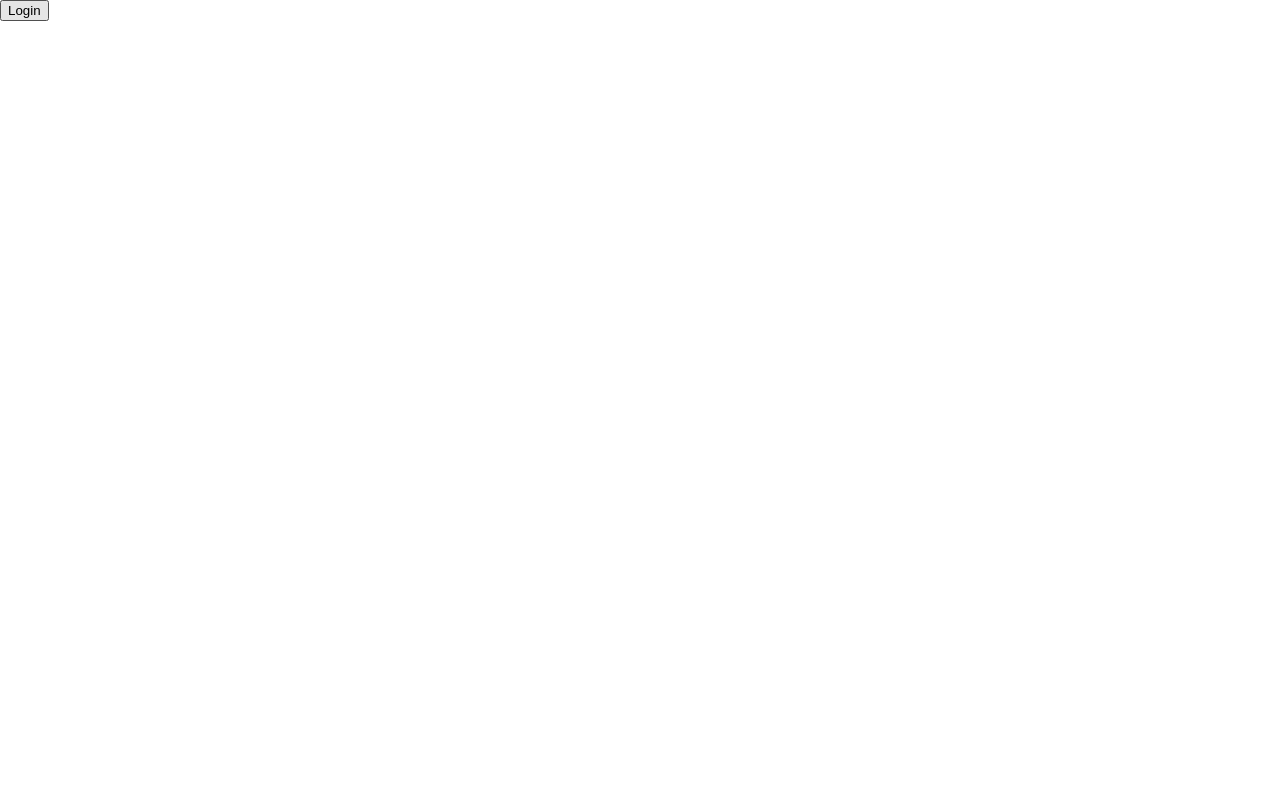
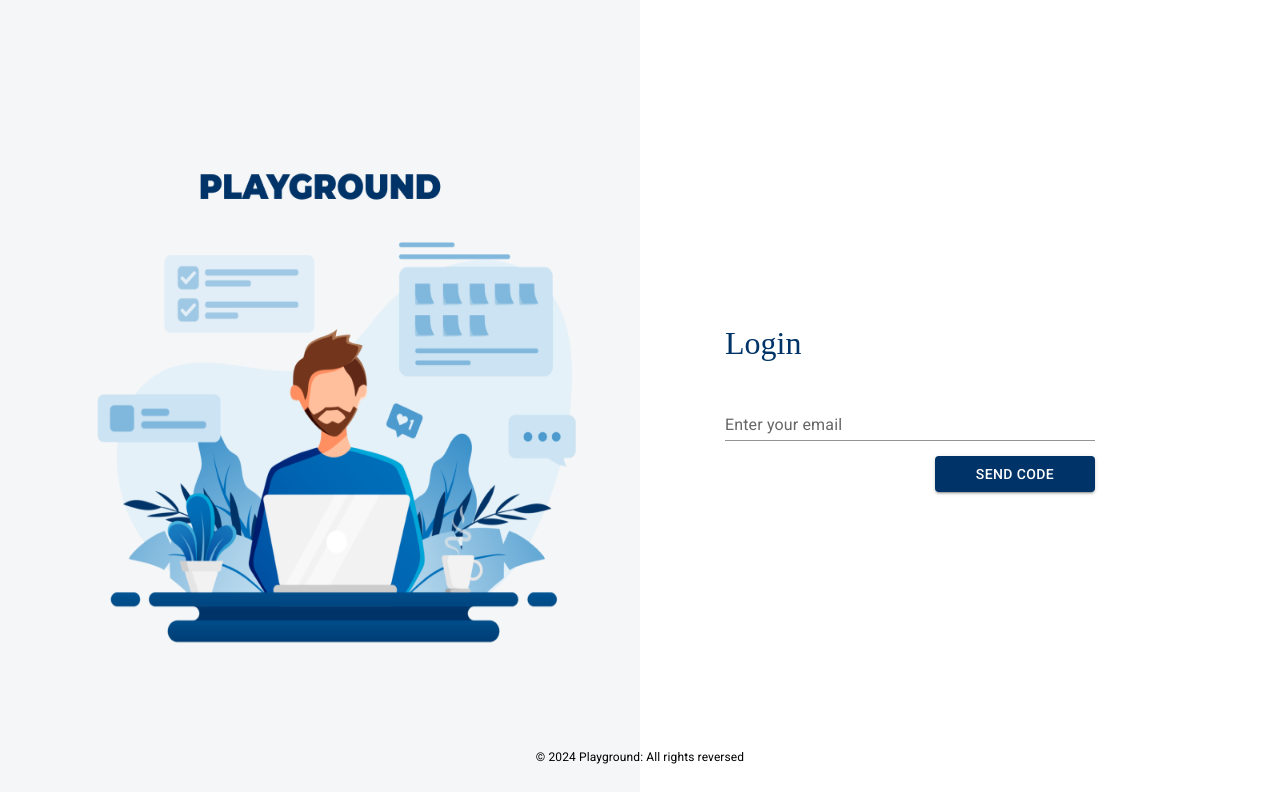
Before and after one commit to Vahagn19/task1, a React (Create React App) app: page / in a window 1280 px wide. Built offline with nearby package versions, Linux system fonts and the light colour scheme.

Commit message:
validation

```diff
--- a/package.json
+++ b/package.json
@@ -17,9 +17,9 @@
     "@testing-library/user-event": "^13.5.0",
     "axios": "^1.6.8",
     "dayjs": "^1.11.10",
-    "firebase": "^10.9.0",
     "react": "^18.2.0",
     "react-dom": "^18.2.0",
+    "react-otp-input": "^3.1.1",
     "react-redux": "^9.1.0",
     "react-router-dom": "^6.22.3",
     "react-scripts": "5.0.1",
--- a/src/App.jsx
+++ b/src/App.jsx
@@ -1,29 +1,26 @@
-// import { BrowserRouter, Route, Routes } from "react-router-dom";
-// import DashboardPage from "./pages/DashboardPage";
-// import LoginPage from "./pages/LoginPage";
-// import ProfilePage from "./pages/ProfilePage";
-import Test from "./components/Test.jsx/Test";
-// import { loginAxios } from "./services/ApiService";
+import { BrowserRouter, Route, Routes } from "react-router-dom";
+import DashboardPage from "./pages/DashboardPage";
+import LoginPage from "./pages/LoginPage";
+import ProfilePage from "./pages/ProfilePage";
+
+
 
 function App() {
 
 
 
   return (
-    // <BrowserRouter>
-    //   <div className="App">
-    //     <Routes>
-    //       <Route path="/" element={<LoginPage />} />
-    //       <Route path="profile" element={<ProfilePage />} />
-    //       <Route path="dashboard" element={<DashboardPage />} />
-    //     </Routes>
-    //   </div>
-    // </BrowserRouter>
+    <BrowserRouter>
+      <div className="App">
+        <Routes>
+          <Route path="/" element={<LoginPage />} />
+          <Route path="profile" element={<ProfilePage />} />
+          <Route path="dashboard" element={<DashboardPage />} />
+        </Routes>
+      </div>
+    </BrowserRouter>
 
-<>
-<Test/>
-{/* <Login/> */}
-</>
+
 
   )
 }
--- a/src/components/RegisterForm/ui/RegisterForm.jsx
+++ b/src/components/RegisterForm/ui/RegisterForm.jsx
@@ -1,20 +1,75 @@
+import React, { useEffect } from "react";
 import styles from "./registerForm.module.css";
-import { TextField, Button } from "@mui/material";
+import { TextField, Button, Alert } from "@mui/material";
+import OtpInput from "react-otp-input";
+import { useState } from "react";
+
+import { validateEmail, validatePassword } from "../../../utils/validate";
+import { handleLogin } from "../../Test.jsx/Test";
 
 function RegisterForm() {
+  const [alert, setalert] = useState(false);
+  const [switcher, setSwitcher] = useState(true);
+  const [userEmail, setUserEmail] = useState("");
+  const [password, setPassword] = useState("");
+
+  const handleSubmit = () => {
+    if (!validateEmail(userEmail) && switcher) {
+      setalert(true);
+      setUserEmail("");
+      return;
+    }
+    setalert(false);
+    setSwitcher(false);
+    if (!validatePassword(password) && !switcher) {
+      setalert(true);
+      setPassword("");
+      return
+    }
+}
+// useEffect(()=>{
+//   handleLogin()
+// },[])
+
   return (
     <div className={styles.container}>
       <div className={styles.loginForm}>
         <h2 className={styles.headline}>Login</h2>
+        {alert ? (
+          <Alert severity="error">
+            Please enter a valid {switcher ? "email" : "code"}
+          </Alert>
+        ) : null}
+
         <div className={styles.login}>
-          <TextField id="outlined-number" label="Standard" variant="standard" />
+          {switcher ? (
+            <TextField
+              id="outlined-number"
+              label="Enter your email"
+              variant="standard"
+              value={userEmail}
+              onChange={(e) => setUserEmail(e.target.value)}
+            />
+          ) : (
+            <OtpInput
+              value={password}
+              onChange={setPassword}
+              numInputs={6}
+              containerStyle={{ width: "100%" }}
+              inputStyle={styles.input}
+              renderInput={(props) => <input {...props} />}
+            />
+          )}
+
           <Button
             className={styles.button}
             style={{ background: "#003367" }}
             variant="contained"
+            onClick={handleSubmit}
           >
-            Send Code
+            {switcher ? "Send Code" : "Submit"}
           </Button>
+
         </div>
       </div>
     </div>
--- a/src/components/RegisterForm/ui/registerForm.module.css
+++ b/src/components/RegisterForm/ui/registerForm.module.css
@@ -40,3 +40,12 @@
 .button {
   width: 160px;
 }
+
+.input{
+  margin: 0 0 0 15px;
+  padding: 0;
+  width: 100% !important;
+  height: 100% !important;
+  border: none;
+  border-bottom: 2px solid ;
+}
--- a/src/components/Sidebar/ui/Sidebar.jsx
+++ b/src/components/Sidebar/ui/Sidebar.jsx
@@ -7,7 +7,7 @@ import { useLocation } from "react-router-dom";
 
 function Sidebar() {
   const { pathname } = useLocation();
-console.log(pathname);
+
   return (
     <AppBar
       sx={{
--- a/src/components/Test.jsx/Test.jsx
+++ b/src/components/Test.jsx/Test.jsx
@@ -1,31 +1,30 @@
-import React from 'react';
-import axios from 'axios';
+import axios from "axios";
 
-const Test = () => {
-  const email = 'test@gmail.com';
-  const password = '123456';
+const axiosApiInstance = axios.create();
 
-  const handleLogin = async () => {
-    try {
-      const response = await axios.post('http://localhost:3333/auth/login', {
-        email: email,
-        password: password
-      });
+axiosApiInstance.interceptors.request.use(
+  async (config) => {
+    const accesToken = localStorage.getItem("accesToken");
+    if (accesToken) {
+      config.headers.Authorization = `Bearer ${accesToken}`;
+    }
+    return config;
+  },
+  (error) => {
+    Promise.reject(error);
+  }
+);
 
-      console.log('Login successful:', response.data);
-    } catch (error) {  console.error('Login failed:', error.response.data);
-
-    }
-  };
-
-
-
-  return (
-    <div>
-
-      <button onClick={handleLogin}>Login</button>
-    </div>
-  );
-};
-
-export default Test;
+// export const handleLogin = async () => {
+//   try {
+//     const response = await axios.post("http://localhost:3333/auth/login", {
+//       email: "vahag",
+//       password: "12345",
+//     });
+// localStorage.setItem("acces Token", response.data.token)
+// localStorage.setItem("refresh Token", response.data.refreshToken)
+//     console.log("Login successful:", response.data);
+//   } catch (error) {
+//     console.error("laveliiii:", error.response.data);
+//   }
+// };
--- a/src/components/TimeField/ui/TimeField.jsx
+++ b/src/components/TimeField/ui/TimeField.jsx
@@ -1,7 +1,10 @@
 import { useState, useRef, useEffect } from "react";
 import styles from "./timeField.module.css";
 import { useDispatch } from "react-redux";
-import { updateTimeField, deleteTimeField, } from "../../../redux/slices/scheduleSlice";
+import {
+  updateTimeField,
+  deleteTimeField,
+} from "../../../redux/slices/scheduleSlice";
 import { SingleInputTimeRangeField } from "@mui/x-date-pickers-pro";
 import AccessTimeOutlinedIcon from "@mui/icons-material/AccessTimeOutlined";
 import ClearOutlinedIcon from "@mui/icons-material/ClearOutlined";
@@ -9,10 +12,9 @@ import DoneIcon from "@mui/icons-material/Done";
 import { Button } from "@mui/material";
 
 function TimeField({ id, data, dayKey }) {
-
   const [newTime, setNewTime] = useState(null);
   const [disabled, setDisabled] = useState(true);
-  const btnRef = useRef(null)
+  const btnRef = useRef(null);
   const dispatch = useDispatch();
 
   const handleUpdateTime = (dayKey, id) => {
@@ -27,7 +29,11 @@ function TimeField({ id, data, dayKey }) {
 
   useEffect(() => {
     const handleClickOutside = (event) => {
-      if (btnRef.current && !btnRef.current.contains(event.target) && !disabled) {
+      if (
+        btnRef.current &&
+        !btnRef.current.contains(event.target) &&
+        !disabled
+      ) {
         setDisabled(!disabled);
       }
     };
@@ -39,7 +45,7 @@ function TimeField({ id, data, dayKey }) {
   }, [disabled]);
 
   return (
-    <div className={styles.timeInput} key={id}>
+    <div ref={btnRef} className={styles.timeInput} key={id}>
       <SingleInputTimeRangeField
         disabled={disabled}
         sx={{ width: "100%" }}
@@ -51,7 +57,6 @@ function TimeField({ id, data, dayKey }) {
       />
       <div className={styles.iconGroup}>
         <Button
-          ref={btnRef}
           onClick={() => {
             dispatch(deleteTimeField({ dayKey, id }));
           }}
--- a/src/components/WorkLogs/ui/WorkLogs.jsx
+++ b/src/components/WorkLogs/ui/WorkLogs.jsx
@@ -3,6 +3,7 @@ import { AdapterDayjs } from "@mui/x-date-pickers/AdapterDayjs";
 import { Button, Divider, Grid, Typography } from "@mui/material";
 import { useDispatch, useSelector } from "react-redux";
 import { addTimeField } from "../../../redux/slices/scheduleSlice";
+import AddIcon from "@mui/icons-material/Add";
 import styles from "./workLogs.module.css";
 import TimeField from "../../TimeField";
 
@@ -11,7 +12,7 @@ function WorkLogs() {
   const schedule = useSelector((state) => {
     return state.schedule;
   });
-  console.log(schedule);
+
   return (
     <LocalizationProvider dateAdapter={AdapterDayjs}>
       <div className={styles.container}>
@@ -28,12 +29,13 @@ function WorkLogs() {
                   );
                 })}
                 <Button
+                  className={styles.addBtn}
+                  sx={{ background: "#EBEEEF", width: "100%" }}
                   onClick={() => {
                     dispatch(addTimeField({ key }));
                   }}
                 >
-                  {" "}
-                  Gumarum
+                  <AddIcon color="disabled" />
                 </Button>
               </Grid>
             );
--- /dev/null
+++ b/src/utils/validate.jsx
@@ -0,0 +1,16 @@
+export function validateEmail(email) {
+  const emailRegex = /^[^\s@]+@[^\s@]+\.[^\s@]+$/;
+  return emailRegex.test(email);
+}
+
+export function validatePassword(password) {
+  if (password.length < 6) {
+    return false;
+  }
+  for (let key of password) {
+    if (isNaN(key)) {
+      return false;
+    }
+  }
+  return true;
+}
```
Also changed, not shown: src/firebase/firebaseConfig.jsx (deleted, +0 -16 lines), src/components/WorkLogs/ui/workLogs.module.css (line endings or trailing spaces), src/services/apiService.jsx (added), 1 other file (tests, documents, lock files or other folders).
